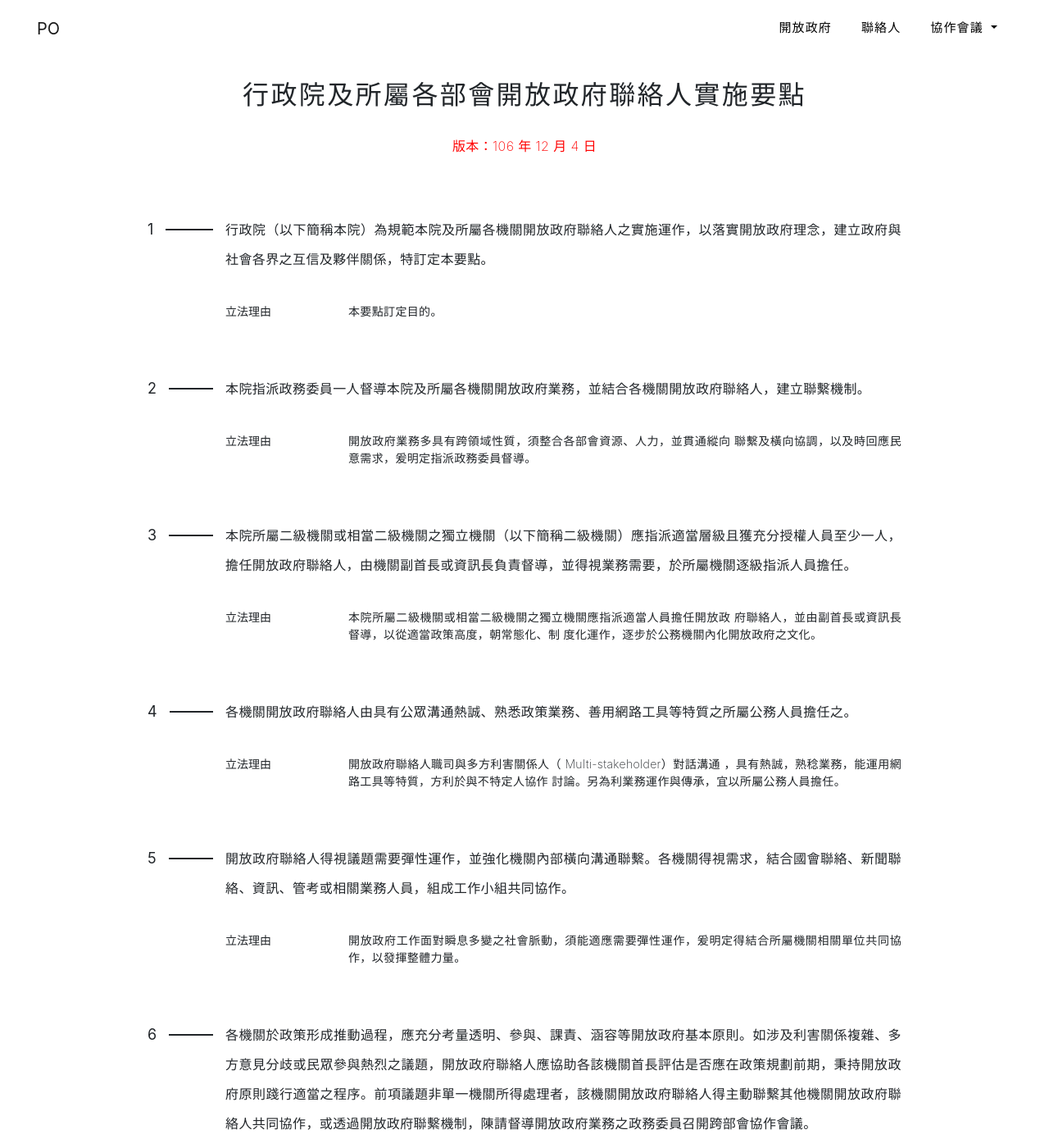
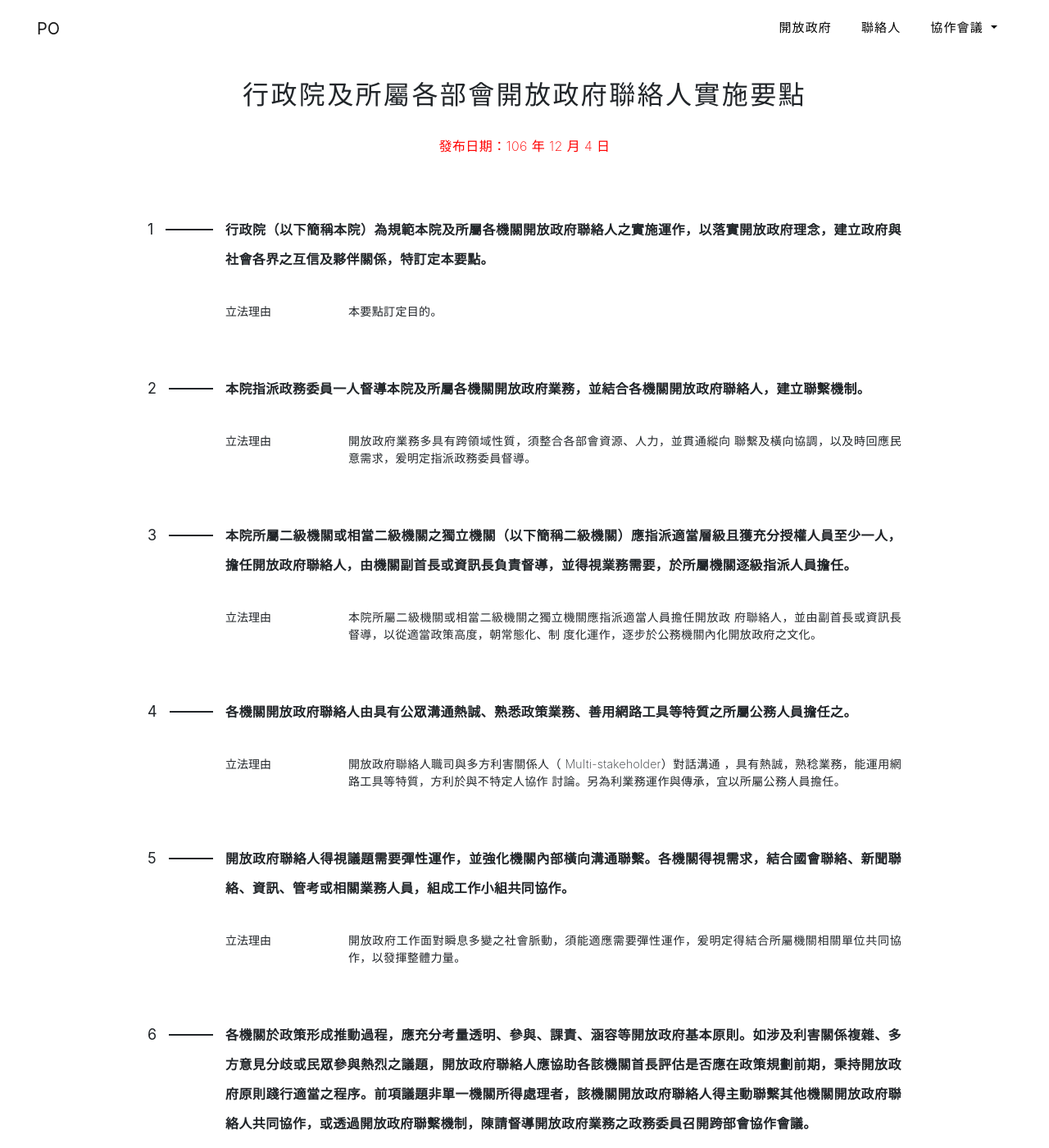
Before and after one commit to mark19891107/po-web-v3, a Jekyll site: the page built from _pages/directions.html, in a window 1280 px wide and 1400 px high. Shown: the whole window at 82% size. Built offline with Jekyll 4.4.1, drawn with Linux system fonts in a browser that asks for light colours; nearby versions of some CDN libraries; some of the changed text lies outside the part shown.

Commit message:
fixed 要點 –>版本改成「發布日期」 –>本文改粗體、立法理由改成正常粗細

```diff
--- a/_pages/directions.html
+++ b/_pages/directions.html
@@ -12,7 +12,7 @@ layout: default
                         行政院及所屬各部會開放政府聯絡人實施要點
                     </h2>
                     <p class="text-center date">
-                        版本：{{site.data.directions.update_date}}
+                        發布日期：{{site.data.directions.update_date}}
                     </p>
                 </div>
             </div>
@@ -25,14 +25,17 @@ layout: default
                         </a>
                     </div>
                     <div class="col-lg-9">
-                        <p>
+                        <p class="title">
                             {{direction.title}}
                         </p>
-                        {%- for point in direction.points -%}
-                            <p>
+                        <ol>
+                            {%- for point in direction.points -%}
+                            <li>
                                 {{point}}
-                            </p>
-                        {%- endfor -%}
+                            </li>
+                            {%- endfor -%}
+                        </ol>
+
                         <div class="reason">
                             <h5>
                                 立法理由
--- a/_sass/directions.scss
+++ b/_sass/directions.scss
@@ -4,6 +4,12 @@
     }
     .direction{
         margin-top: 50px;
+        .title{
+            font-weight: 700;
+        }
+        ol{
+            list-style-type: cjk-ideographic;
+        }
         .reason {
             margin-top: 35px;
             display: flex;
@@ -13,6 +19,7 @@
             h5 {
                 flex: 0 0 150px;
                 font-size: 14px;
+                font-weight: 400;
                 line-height: 21px;
                 @media (max-width: 575.98px) {
                     flex: 1 0 100%;
```
Also changed, not shown: _data/directions.yml (+7 -7 lines).
